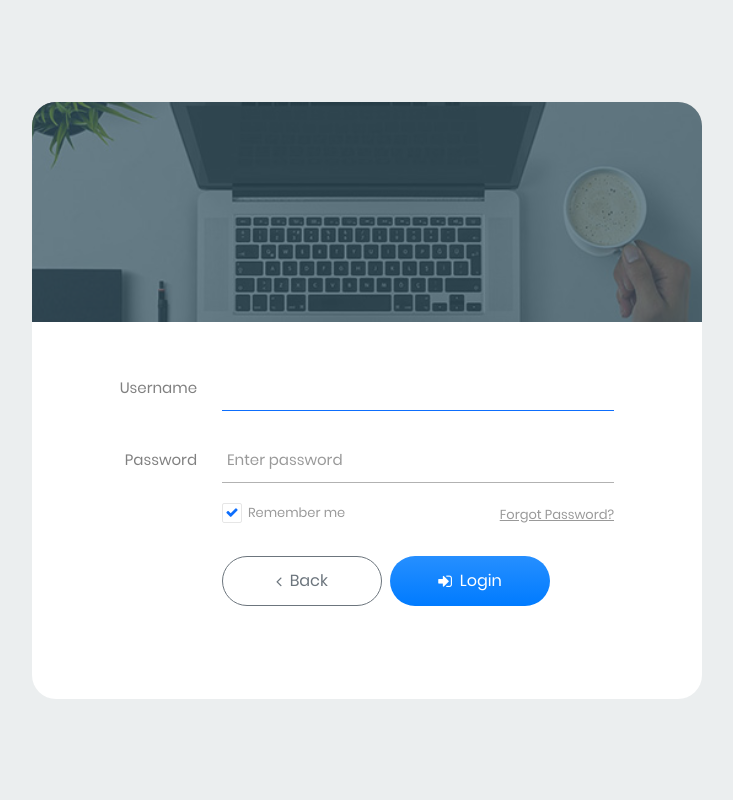
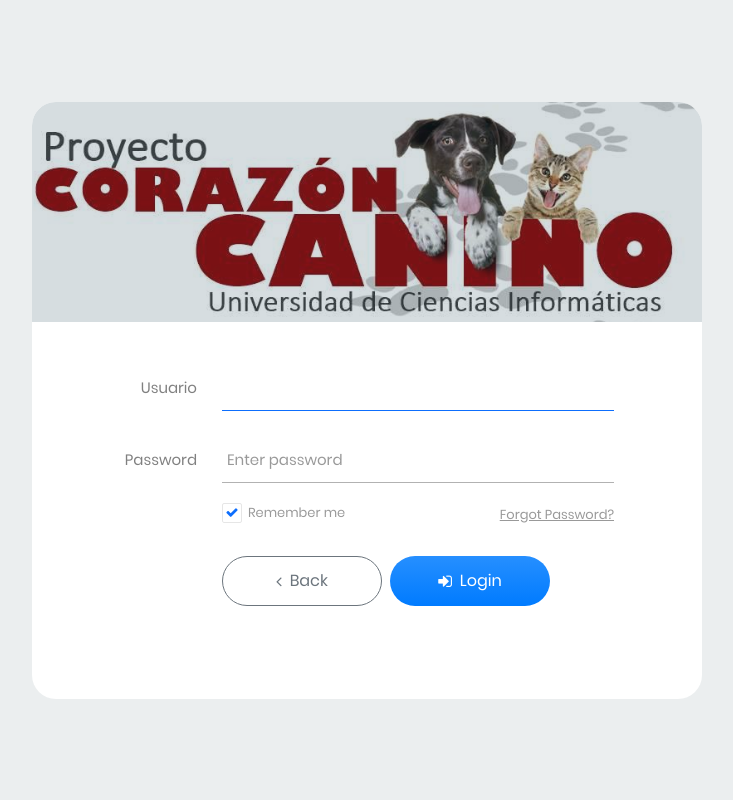
Before and after one commit to gveitia13/corazon_canino, a Django app: page /login/ in a window 1280 px wide. Shown: the whole page, without its empty margins (273-1006 px from the left). Run offline with Django 4.2, Linux system fonts and the light colour scheme; some libraries are stand-ins or nearby versions.

Commit message:
bg del login

```diff
--- a/login/static/login/css/main.css
+++ b/login/static/login/css/main.css
@@ -278,7 +278,7 @@
     height: 100%;
     top: 0;
     left: 0;
-    background-color: rgba(54, 84, 99, 0.7);
+    background-color: rgba(54, 84, 99, 0.2);
 }
 
 
--- a/login/templates/login/base.html
+++ b/login/templates/login/base.html
@@ -8,7 +8,7 @@
     <meta http-equiv="x-ua-compatible" content="ie=edge">
     <title>{{ title }}</title>
 
-    <link rel="icon" href="{% static 'img/gestion.png' %}" type="image/x-icon">
+    <link rel="icon" href="{% static 'img/logo/promo (61).png' %}" type="image/x-icon">
     <link rel="stylesheet" type="text/css"
           href="{% static 'login/fonts/font-awesome-4.7.0/css/font-awesome.min.css' %}">
     <link rel="stylesheet" href="{% static 'login/css/util.css' %}">
--- a/login/templates/login/login.html
+++ b/login/templates/login/login.html
@@ -7,7 +7,7 @@
         <div class="container-login100">
             <div class="wrap-login100">
                 <div class="login100-form-title"
-                     style="background-image: url({% static 'login/images/bg-01.jpg' %});padding-bottom: 50px;padding-top: 50px;height: 220px">
+                     style="background-image: url({% static 'login/images/login-bg.png' %});padding-bottom: 50px;padding-top: 50px;height: 220px">
 {#                    <a href="#"><img src="{% static 'img/logo-lg-yellow-white.png' %}"#}
 {#                                                         alt="TechnoSTAR Logo"#}
 {#                                                         style="margin-left: 0;width: 240px;height: 100px"#}
@@ -18,7 +18,7 @@
                     <input type="hidden" name="next" value="{{ next }}">
                     {% csrf_token %}
                     <div class="wrap-input100 validate-input m-b-26" data-validate="Username is required">
-                        <span class="label-input100">Username</span>
+                        <span class="label-input100">Usuario</span>
                         {{ form.username|add_class:'input100'|attr:'autocomplete:off'|attr:'placeholder:Enter username'|attr:'name:username' }}
                         {#                    <input class="input100" type="text" name="username" placeholder="Enter username">#}
                         <span class="focus-input100"></span>
```
Also changed, not shown: db.sqlite3, login/static/login/images/login-bg.png (added), login/static/login/images/logo.JPG (deleted).
